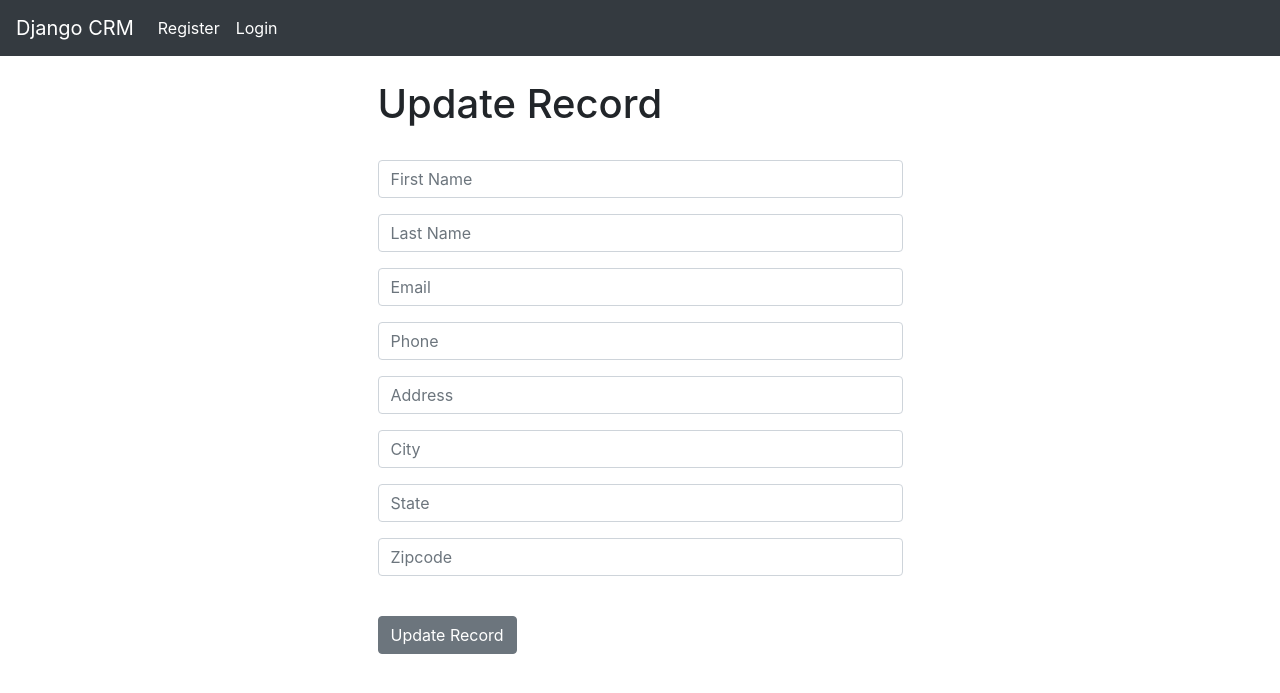
After one commit to alexlitocortez/CRM, a Django app: template root/backend/players/templates/update_record.html in a window 1280 px wide. The commit adds this page. Shown: the top 693 px of the page. Run offline with Django 4.2, Linux system fonts and the light colour scheme; the template is opened without the code that fills it: values that come from a table or form of the project are taken from there, others are empty.

Commit message:
completed update feature

```diff
--- a/root/backend/players/templates/home.html
+++ b/root/backend/players/templates/home.html
@@ -46,9 +46,10 @@
 
 <form method="POST" action="{% url 'home' %}">
   <h1>Login</h1>
-  {% csrf_token %}
   <br />
   <form>
+    {% csrf_token %}
+
     <div class="form-group">
       <input type="text" class="form-control" id="exampleInputEmail1" aria-describedby="emailHelp"
         placeholder="Enter Username" name="username" required>
--- a/root/backend/players/templates/record.html
+++ b/root/backend/players/templates/record.html
@@ -21,7 +21,7 @@
 
         <a href="{% url 'home' %}" class="btn btn-secondary">Back</a>
         <a href="{% url 'delete_record' customer_record.id %}" class="btn btn-danger">Delete</a>
-        <a href="{% url 'update_record' customer_record.id %}" class="btn btn-danger">Update</a>
+        <a href="{% url 'update_record' customer_record.id %}" class="btn btn-secondary">Update</a>
     </div>
 </div>
 
--- /dev/null
+++ b/root/backend/players/templates/update_record.html
@@ -0,0 +1,19 @@
+{% extends 'base.html' %}
+{% block content %}
+
+<div class="col-md-6 offset-md-3">
+    <h1>Update Record</h1>
+    <br />
+
+    <form method="POST">
+        {% csrf_token %}
+
+        {{ form.as_p }}
+
+        <br />
+        <button type="submit" class="btn btn-secondary">Update Record</button>
+    </form>
+
+</div>
+
+{% endblock %}
--- a/root/backend/players/urls.py
+++ b/root/backend/players/urls.py
@@ -10,5 +10,5 @@
     path('record/<int:pk>', views.customer_record, name='record'),
     path('delete_record/<int:pk>', views.delete_record, name='delete_record'),
     path('add_record/', views.add_record, name='add_record'),
-    path('delete_record/<int:pk>', views.update_record, name='update_record'),
+    path('update_record/<int:pk>', views.update_record, name='update_record'),
 ]
```
Also changed, not shown: root/backend/players/views.py (+12 -12 lines).
